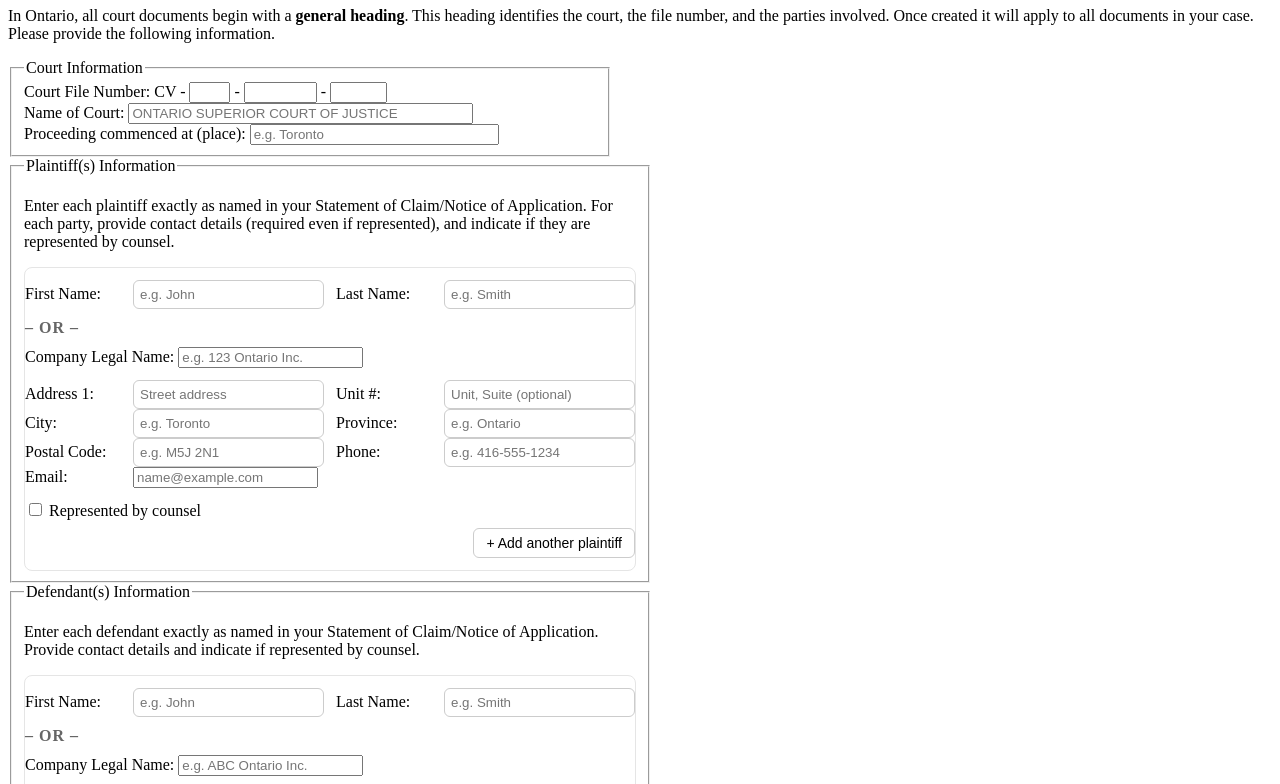
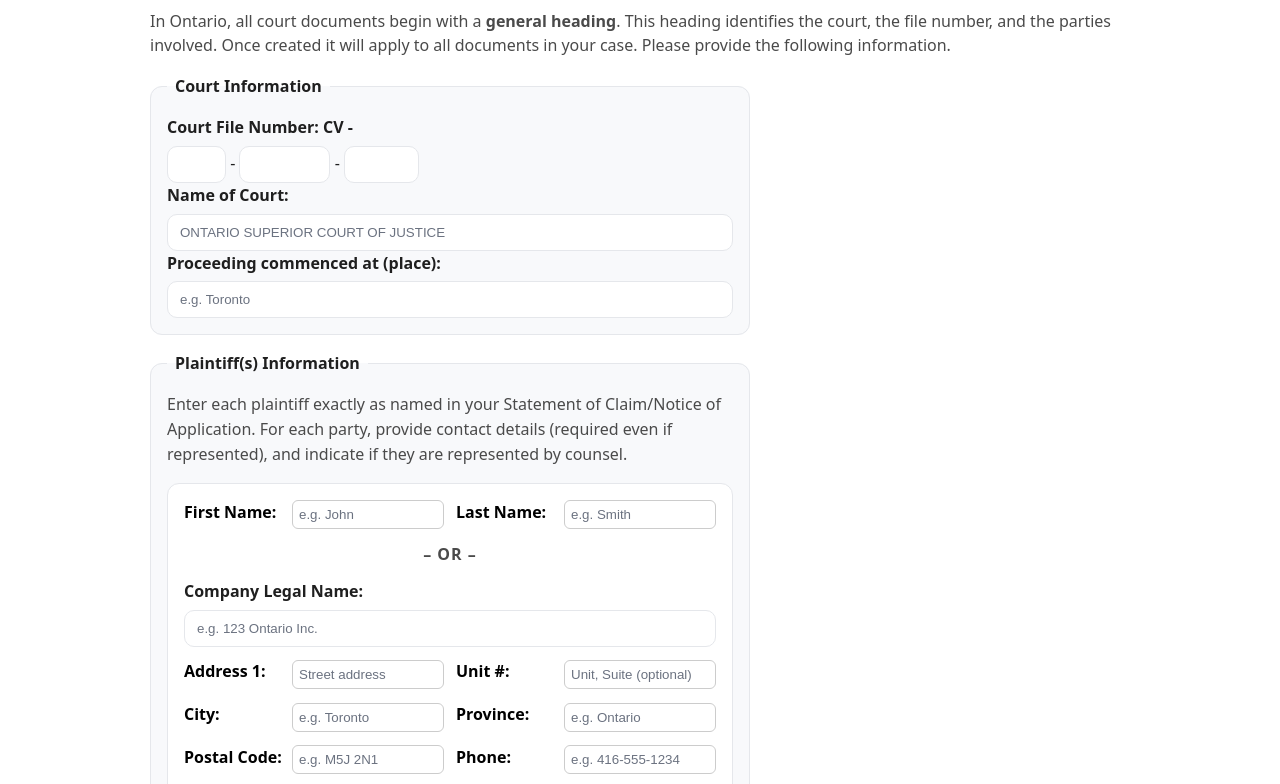
Before and after one commit to reliz6454-dotcom/just-forms, a plain HTML site: page index.html in a window 1280 px wide. Shown: the part 77-861 px from the top of the page. Drawn offline with Linux system fonts and the light colour scheme.

Commit message:
styling changes, first draft, affidavit body page doesn't have updated colors and fonts, first two pages aren't responsive to the users screen yet

```diff
--- a/index.html
+++ b/index.html
@@ -5,7 +5,7 @@
   <title>General Heading Information Form</title>
   <link rel="stylesheet" href="style.css" />
 </head>
-<body>
+<body class="page-intake page-heading">
 <main>
   <section>
     <h1>General Heading Creation</h1>
--- a/style.css
+++ b/style.css
@@ -469,3 +469,255 @@ input[type="number"] { -moz-appearance: textfield; -webkit-appearance: none; app
     max-height: calc(100dvh - 32px);
   }
 }
+/* =========================================================
+   Design tokens (safe global, do not alter layout by itself)
+   ========================================================= */
+:root{
+  --primary:#4A66E3;
+  --text:#1F1F1F;
+
+  --error:#D32F2F;
+  --warning:#ED6C02;
+  --success:#2E7D32;
+
+  --bg:#FFFFFF;
+  --surface:#F8F9FB;
+  --surface-2:#FFFFFF;
+  --border:#E5E7EB;
+
+  --text-muted:#4A4A4A;
+
+  --focus-ring: 3px solid var(--primary);
+
+  --radius: 12px;
+
+  --space-6: 6px;
+  --space-8: 8px;
+  --space-12: 12px;
+  --space-16: 16px;
+  --space-24: 24px;
+  --space-32: 32px;
+
+  --font-sans: "Atkinson Hyperlegible Next", "Atkinson Hyperlegible",
+               system-ui, -apple-system, "Segoe UI", Roboto, Arial, sans-serif;
+
+  --font-size: 16px;
+  --line-height: 1.55;
+}
+
+/* ============================
+   Intake pages (index + intro)
+   ============================ */
+.page-intake{
+  background: var(--bg);
+  color: var(--text);
+  font-family: var(--font-sans);
+  font-size: var(--font-size);
+  line-height: var(--line-height);
+}
+
+.page-intake main{
+  padding: var(--space-32) var(--space-16);
+}
+
+.page-intake main > section{
+  max-width: 980px;
+  margin: 0 auto;
+}
+
+.page-intake h1{
+  font-size: 1.75rem;
+  line-height: 1.2;
+  margin: 0 0 var(--space-12) 0;
+}
+
+.page-intake p{
+  margin: 0 0 var(--space-16) 0;
+}
+
+.page-intake .form-preamble,
+.page-intake .form-instruction,
+.page-intake .hint{
+  color: var(--text-muted);
+}
+
+.page-intake .hint{
+  font-size: 0.95em;
+  margin-top: 4px;
+}
+
+/* Toolbar (intro only right now, but safe across intake pages) */
+.page-intake .toolbar{
+  display: flex;
+  align-items: center;
+  justify-content: space-between;
+  margin-bottom: var(--space-16);
+}
+
+.page-intake .toolbar button{
+  border: 1px solid var(--border);
+  background: #fff;
+  color: var(--text);
+  border-radius: 10px;
+  padding: 10px 14px;
+  font-weight: 700;
+  cursor: pointer;
+}
+
+/* Fieldsets as modern panels */
+.page-intake fieldset{
+  border: 1px solid var(--border);
+  background: var(--surface);
+  border-radius: var(--radius);
+  padding: var(--space-16);
+  margin: 0 0 var(--space-16) 0;
+}
+
+.page-intake legend{
+  font-weight: 800;
+  padding: 0 var(--space-8);
+}
+
+/* Labels + inputs */
+.page-intake label{
+  display: block;
+  font-weight: 700;
+  margin: 0 0 var(--space-6) 0;
+}
+
+.page-intake input[type="text"],
+.page-intake input[type="email"],
+.page-intake input[type="number"],
+.page-intake input[type="date"],
+.page-intake select,
+.page-intake textarea{
+  width: 100%;
+  max-width: 100%;
+  box-sizing: border-box;
+  padding: 10px 12px;
+  border: 1px solid var(--border);
+  border-radius: 10px;
+  background: var(--surface-2);
+  color: var(--text);
+}
+
+/* Improve placeholder legibility */
+.page-intake ::placeholder{
+  color: #6B7280;
+}
+
+/* Focus visibility */
+.page-intake input:focus-visible,
+.page-intake select:focus-visible,
+.page-intake textarea:focus-visible,
+.page-intake button:focus-visible{
+  outline: var(--focus-ring);
+  outline-offset: 2px;
+}
+
+/* Keep your court file number inputs inline */
+.page-intake #court-file-year,
+.page-intake #court-file-assigned,
+.page-intake #court-file-suffix{
+  width: auto;
+  display: inline-block;
+  vertical-align: middle;
+}
+
+/* Party blocks */
+.page-intake .party-block{
+  border: 1px solid var(--border);
+  background: #fff;
+  border-radius: var(--radius);
+  padding: var(--space-16);
+  margin: 0 0 var(--space-16) 0;
+}
+
+/* Your existing layout helpers */
+.page-intake .mt-6{ margin-top: var(--space-6); }
+.page-intake .mt-8{ margin-top: var(--space-8); }
+.page-intake .mt-12{ margin-top: var(--space-12); }
+.page-intake .ml-6{ margin-left: var(--space-12); }
+
+/* Two-column rows where you already use .name-row + .cell */
+.page-intake .name-row{
+  display: grid;
+  grid-template-columns: 1fr 1fr;
+  gap: var(--space-12);
+  margin-bottom: var(--space-12);
+}
+@media (max-width: 720px){
+  .page-intake .name-row{ grid-template-columns: 1fr; }
+}
+
+/* OR separator */
+.page-intake .or-separator{
+  text-align: center;
+  color: var(--text-muted);
+  margin: var(--space-12) 0;
+}
+
+/* Choice grid used in affidavit-intro */
+.page-intake .choice-grid{
+  display: grid;
+  gap: var(--space-8);
+  margin-top: var(--space-8);
+}
+.page-intake .choice-grid.cols-2{
+  grid-template-columns: repeat(2, minmax(180px, 1fr));
+}
+@media (max-width: 720px){
+  .page-intake .choice-grid.cols-2{ grid-template-columns: 1fr; }
+}
+
+/* Make radio/checkbox rows readable and clickable */
+.page-intake input[type="radio"],
+.page-intake input[type="checkbox"]{
+  transform: translateY(1px);
+}
+
+.page-intake fieldset > input[type="radio"] + label,
+.page-intake fieldset > input[type="checkbox"] + label{
+  display: inline-block;
+  font-weight: 600;
+  margin: 0 0 var(--space-8) 0;
+}
+
+/* Buttons */
+.page-intake button{
+  border: 1px solid transparent;
+  border-radius: 10px;
+  padding: 10px 14px;
+  font-weight: 800;
+  cursor: pointer;
+}
+
+/* Primary submit */
+.page-intake button[type="submit"]{
+  background: var(--primary);
+  color: #fff;
+}
+
+/* Secondary / add buttons */
+.page-intake .add-party-btn{
+  background: #fff;
+  border-color: var(--border);
+  color: var(--text);
+}
+
+/* Destructive */
+.page-intake .remove-party-btn{
+  background: #fff;
+  border-color: var(--error);
+  color: var(--error);
+}
+
+/* Visually hidden (you reference this on index.html) */
+.page-intake .visually-hidden{
+  position: absolute !important;
+  height: 1px;
+  width: 1px;
+  overflow: hidden;
+  clip: rect(1px, 1px, 1px, 1px);
+  white-space: nowrap;
+}
```
Also changed, not shown: affidavit-body.html (+1 -1 lines), affidavit-intro.html (+1 -7 lines).
